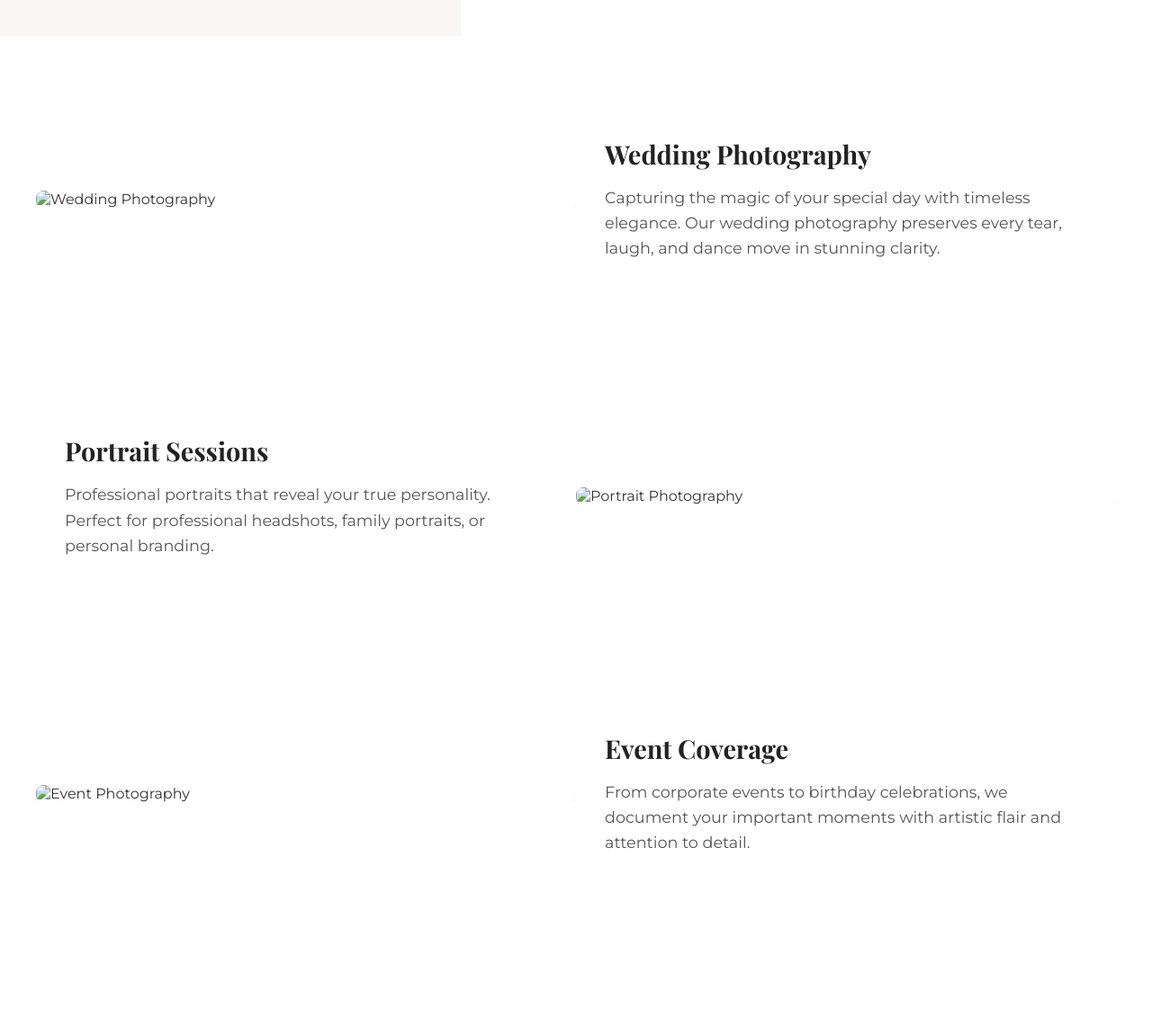
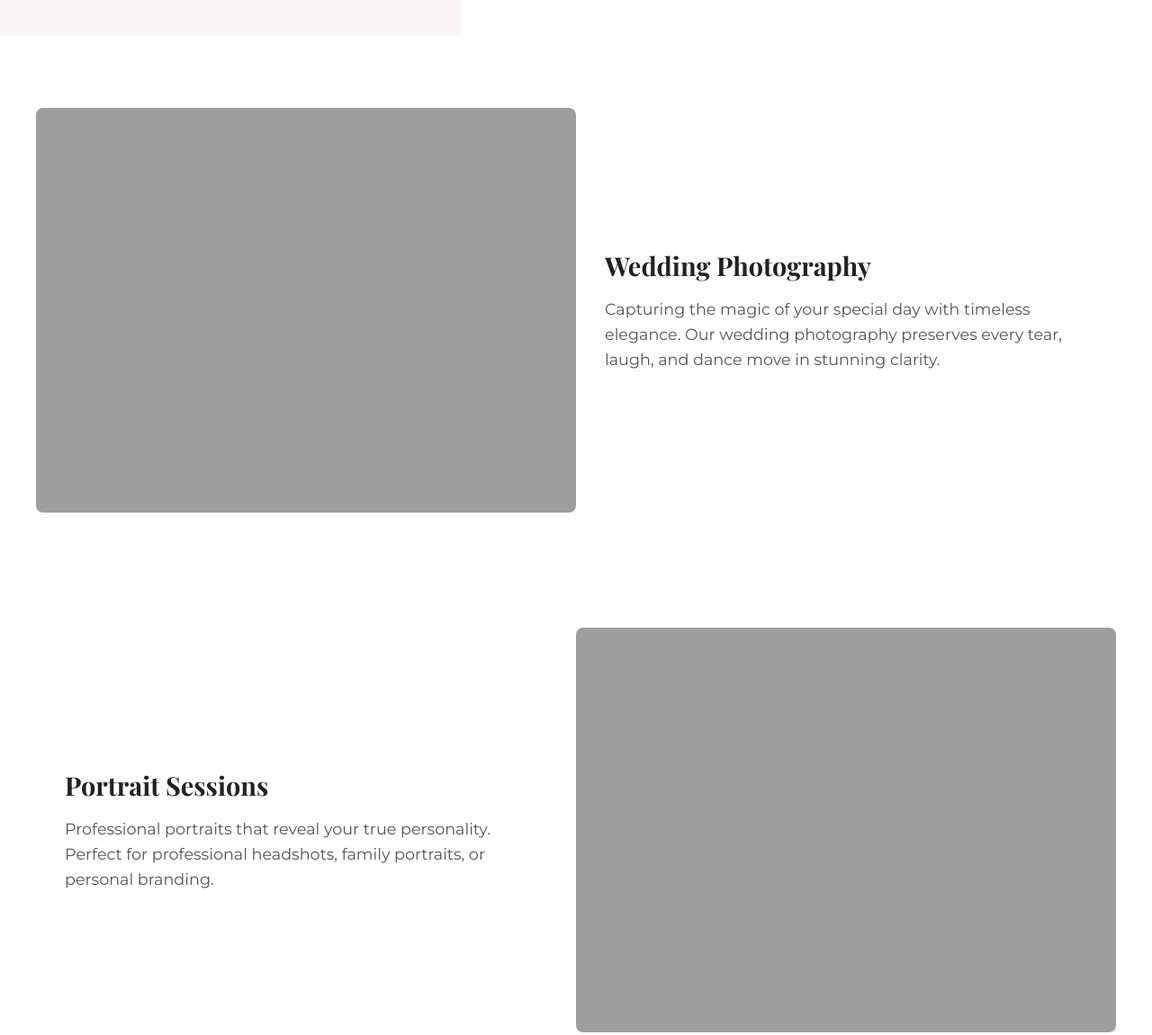
Before and after one commit to s-prathap95/2KClicks_photography, a plain HTML site: page index.html in a window 1280 px wide. Shown: the part 760-1911 px from the top of the page at 90% size. Drawn offline with nearby package versions, Linux system fonts and the light colour scheme; the site is published under a folder, as on GitHub Pages, so addresses that start at the root find nothing.

Commit message:
Update index.html

```diff
--- a/index.html
+++ b/index.html
@@ -364,7 +364,7 @@
         <div class="split-hero">
             <!-- Left Side (Logo) -->
             <div class="hero-left">
-                <img src="/IMG_1723.JPEG" alt="Studio Logo" class="logo-pulse">
+                <img src="IMG_1723.JPEG" alt="Studio Logo" class="logo-pulse">
             </div>
 
             <!-- Right Side (Animated Text) -->
@@ -389,7 +389,7 @@
             <!-- Item 1 (Image left, text right) -->
             <div class="gallery-item">
                 <div class="gallery-image">
-                    <img src="/SPBS5322.JPG" alt="Wedding Photography">
+                    <img src="SPBS5322.JPG" alt="Wedding Photography">
                 </div>
                 <div class="gallery-text">
                     <h3>Wedding Photography</h3>
@@ -400,7 +400,7 @@
             <!-- Item 2 (Image right, text left) -->
             <div class="gallery-item">
                 <div class="gallery-image">
-                    <img src="/GK1_2090.jpg" alt="Portrait Photography">
+                    <img src="GK1_2090.jpg" alt="Portrait Photography">
                 </div>
                 <div class="gallery-text">
                     <h3>Portrait Sessions</h3>
@@ -411,7 +411,7 @@
             <!-- Item 3 (Image left, text right) -->
             <div class="gallery-item">
                 <div class="gallery-image">
-                    <img src="/GK1_5239.jpg" alt="Event Photography">
+                    <img src="GK1_5239.jpg" alt="Event Photography">
                 </div>
                 <div class="gallery-text">
                     <h3>Event Coverage</h3>
```
